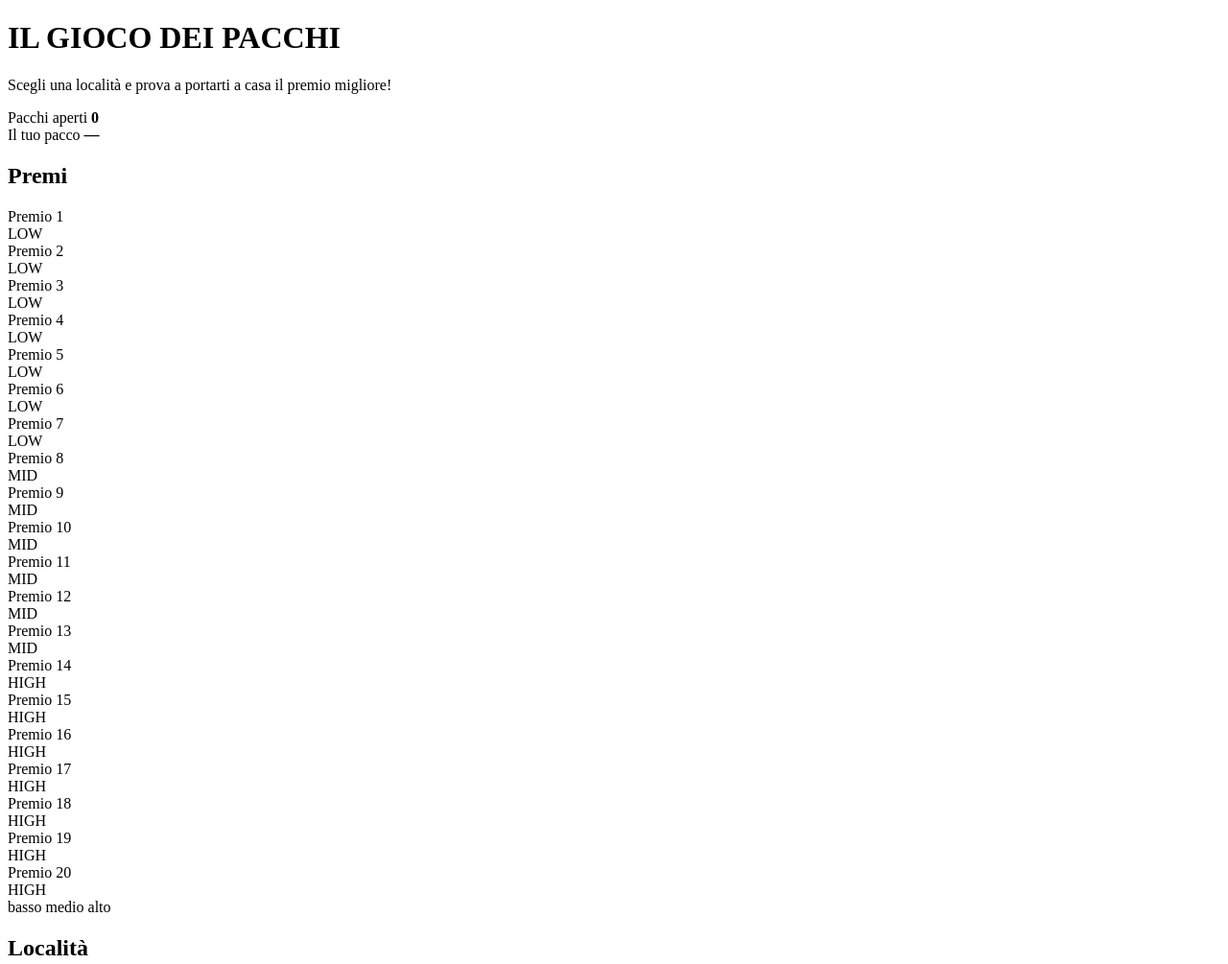
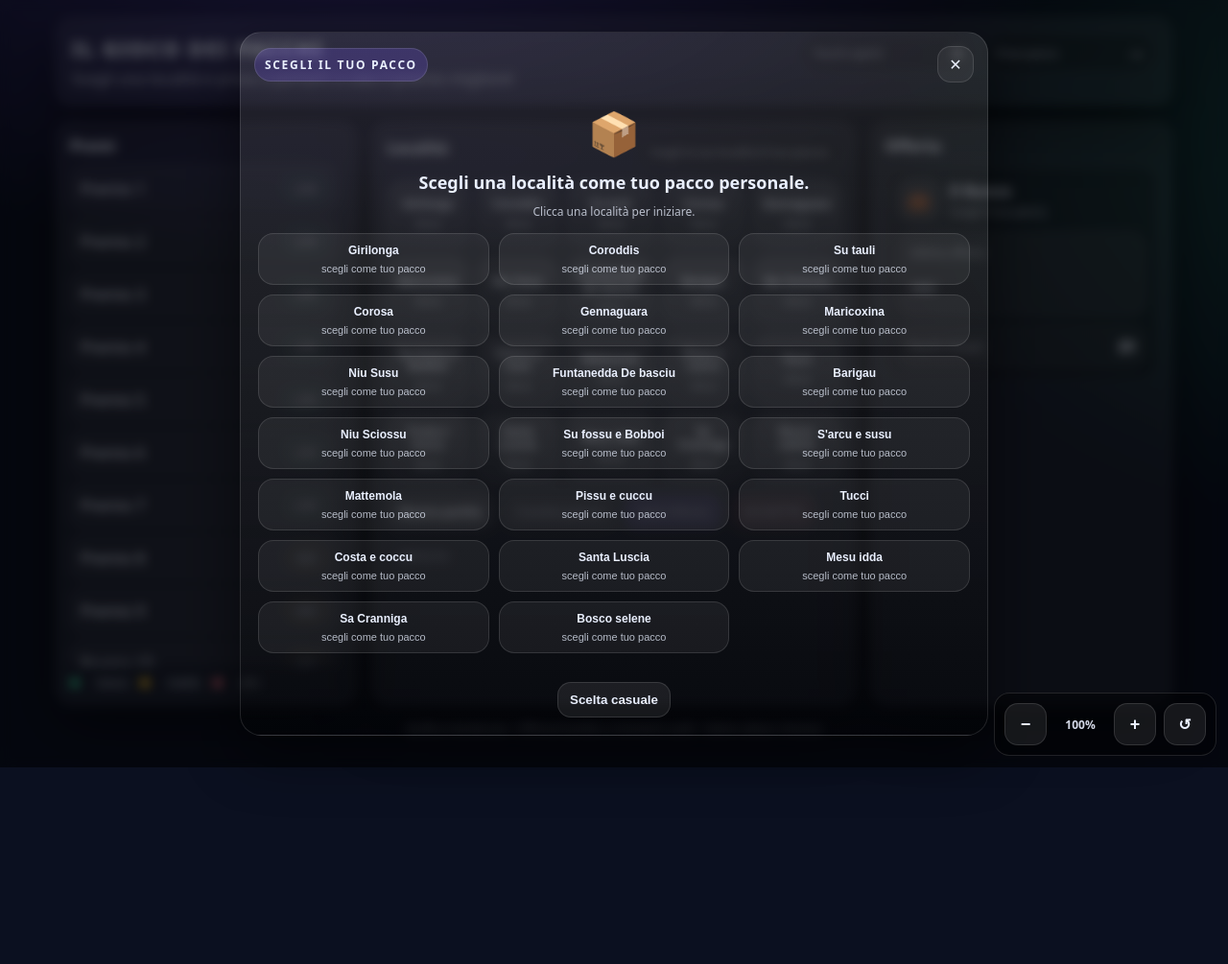
Before and after one commit to andreapistis00-sudo/Affari-tuoi-bdc, a plain HTML site: page index.html in a window 1280 px wide. Shown: the top 1005 px of the page at 96% size. After the commit the page ends 800 px from the top, so only its background shows below. Drawn offline with Linux system fonts and the light colour scheme.

Commit message:
Update style.css

```diff
--- a/style.css
+++ b/style.css
@@ -1,243 +1,389 @@
-<!DOCTYPE html>
-<html lang="it">
-  <head>
-    <meta charset="UTF-8" />
-    <meta name="viewport" content="width=device-width, initial-scale=1.0" />
-    <title>IL GIOCO DEI PACCHI</title>
-    <link rel="stylesheet" href="style.css" />
-  </head>
+:root{
+  --bg: #0b1020;
+  --panel: rgba(255,255,255,.06);
+  --text: #eaf0ff;
+  --muted: rgba(234,240,255,.75);
+  --border: rgba(255,255,255,.12);
+  --shadow: 0 20px 60px rgba(0,0,0,.45);
+  --radius: 18px;
 
-  <body>
-    <div class="app">
-      <header class="topbar">
-        <div class="title">
-          <h1 id="gameTitle">IL GIOCO DEI PACCHI</h1>
-          <p id="subtitle">Scegli una località e prova a portarti a casa il premio migliore!</p>
-        </div>
+  /* scala UI automatica (desktop fisso + autoscale) */
+  --ui-scale: 1;
+}
 
-        <div class="status">
-          <div class="chip">
-            <span>Pacchi aperti</span>
-            <strong id="openedLabel">0</strong>
-          </div>
-          <div class="chip">
-            <span>Il tuo pacco</span>
-            <strong id="myCaseLabel">—</strong>
-          </div>
-        </div>
-      </header>
+*{ box-sizing:border-box; }
+html,body{ height:100%; }
 
-      <main class="layout">
-        <section class="panel prizes">
-          <h2>Premi</h2>
-          <div class="prizeGrid" id="prizeGrid"></div>
-          <div class="legend">
-            <span class="dot dot-low"></span> basso
-            <span class="dot dot-mid"></span> medio
-            <span class="dot dot-high"></span> alto
-          </div>
-        </section>
+body{
+  margin:0;
+  font-family: ui-sans-serif, system-ui, -apple-system, Segoe UI, Roboto, Arial;
+  background: radial-gradient(1200px 600px at 30% -10%, rgba(124,92,255,.35), transparent 60%),
+              radial-gradient(900px 700px at 110% 20%, rgba(54,211,153,.22), transparent 55%),
+              var(--bg);
+  color:var(--text);
 
-        <section class="panel board">
-          <div class="boardHeader">
-            <h2>Località</h2>
-            <div class="hint" id="hintText">Scegli la tua località (il tuo pacco).</div>
-          </div>
+  overflow-x: hidden;
 
-          <div class="caseGrid" id="caseGrid"></div>
+  /* ✅ centratura stabile dell'app */
+  display:flex;
+  justify-content:center;
+  align-items:flex-start;
+}
 
-          <div class="actions">
-            <button class="btn secondary" id="btnNew">Nuova partita</button>
-            <button class="btn secondary" id="btnSwap" disabled>Cambia pacco</button>
+.app{
+  width: 1200px;
+  padding:18px;
+  margin: 0;
 
-            <!-- non usati (offerta obbligatoria via modal) -->
-            <button class="btn" id="btnOffer" disabled>Vedi Offerta</button>
-            <button class="btn danger" id="btnDeal" disabled>ACCETTA</button>
-            <button class="btn ghost" id="btnNoDeal" disabled>RIFIUTA</button>
-          </div>
-        </section>
+  transform: scale(var(--ui-scale));
+  transform-origin: top center;
+}
 
-        <section class="panel offer">
-          <h2>Offerta</h2>
+.topbar{
+  display:flex; gap:16px; align-items:flex-start; justify-content:space-between;
+  padding:16px; background:var(--panel); border:1px solid var(--border);
+  border-radius:var(--radius); box-shadow:var(--shadow);
+}
 
-          <div class="offerBox">
-            <div class="bankerRow">
-              <div class="bankerAvatar" aria-hidden="true">💼</div>
-              <div>
-                <div class="bankerName" id="bankerName">Il Banco</div>
-                <div class="bankerLine" id="bankerLine">Sei pronto per l’offerta?</div>
-              </div>
-            </div>
+.title h1{ margin:0; letter-spacing:.08em; font-size:22px; }
+.title p{ margin:6px 0 0; color:var(--muted); }
 
-            <div class="offerValue">
-              <div class="label">Ultima offerta</div>
-              <div class="value" id="offerValue">—</div>
-            </div>
+.status{ display:flex; gap:10px; flex-wrap:wrap; justify-content:flex-end; }
+.chip{
+  min-width:180px;
+  padding:10px 12px;
+  border:1px solid var(--border);
+  border-radius:999px;
+  background:rgba(0,0,0,.18);
+  display:flex; justify-content:space-between; align-items:center; gap:10px;
+}
+.chip span{ color:var(--muted); font-size:12px; }
+.chip strong{ font-size:14px; }
 
-            <div class="offerMeta" id="offerMeta">
-              <div class="only">
-                <span>Pacchi rimasti</span><strong id="casesLeft">—</strong>
-              </div>
-            </div>
-          </div>
+.layout{
+  margin-top:16px;
+  display:grid;
+  grid-template-columns: 1fr 1.6fr 1fr;
+  gap:16px;
+}
 
-          <div class="result" id="resultBox" hidden>
-            <h3 id="resultTitle">Risultato</h3>
-            <p id="resultText"></p>
-          </div>
-        </section>
-      </main>
+.panel{
+  background:var(--panel);
+  border:1px solid var(--border);
+  border-radius:var(--radius);
+  box-shadow:var(--shadow);
+  padding:14px;
+}
+.panel h2{ margin:0 0 10px; font-size:16px; }
 
-      <footer class="footer">
-        <span id="footerText">Grafica mantenuta • Offerta/Cambio a momenti scelti • Valore atteso rimosso</span>
-      </footer>
-    </div>
+.prizeGrid{
+  display:grid;
+  grid-template-columns: 1fr;
+  gap:8px;
+  max-height:520px;
+  overflow:auto;
+  padding-right:6px;
+}
+.prizeItem{
+  display:flex; justify-content:space-between; align-items:center;
+  padding:10px 10px;
+  border-radius:14px;
+  border:1px solid var(--border);
+  background:rgba(255,255,255,.04);
+}
+.prizeItem.out{
+  opacity:.45;
+  text-decoration:line-through;
+  filter:saturate(.6);
+}
+.tag{
+  font-size:11px;
+  padding:4px 9px;
+  border-radius:999px;
+  border:1px solid var(--border);
+  color:var(--muted);
+}
+.tag.low{ border-color: rgba(54,211,153,.5); }
+.tag.mid{ border-color: rgba(251,191,36,.5); }
+.tag.high{ border-color: rgba(251,113,133,.5); }
 
-    <!-- MODAL: SCEGLI IL TUO PACCO (obbligatorio) -->
-    <div class="modal" id="pickModal" hidden>
-      <div class="modalCard" role="dialog" aria-modal="true" aria-labelledby="pickTitle">
-        <div class="modalTop">
-          <div class="modalBadge" id="pickTitle">SCEGLI IL TUO PACCO</div>
-          <button class="modalClose" id="pickClose" aria-label="Chiudi">✕</button>
-        </div>
+.legend{
+  margin-top:10px;
+  color:var(--muted);
+  display:flex; gap:12px; align-items:center; flex-wrap:wrap;
+  font-size:12px;
+}
+.dot{ width:10px; height:10px; border-radius:50%; display:inline-block; margin-right:6px; }
+.dot-low{ background: rgba(54,211,153,.9); }
+.dot-mid{ background: rgba(251,191,36,.9); }
+.dot-high{ background: rgba(251,113,133,.9); }
 
-        <div class="modalBody">
-          <div class="modalIcon" aria-hidden="true">📦</div>
-          <div class="modalPlace">Scegli una località come tuo pacco personale.</div>
-          <div class="modalSub">Clicca una località per iniziare.</div>
+.boardHeader{
+  display:flex; align-items:center; justify-content:space-between; gap:10px;
+}
+.hint{
+  color:var(--muted);
+  font-size:12px;
+  padding:8px 10px;
+  border-radius:999px;
+  border:1px solid var(--border);
+  background:rgba(0,0,0,.18);
+}
 
-          <div class="swapGrid" id="pickGrid"></div>
-        </div>
+.caseGrid{
+  margin-top:12px;
+  display:grid;
+  grid-template-columns: repeat(5, 1fr);
+  gap:10px;
+}
 
-        <div class="modalActions">
-          <button class="btn secondary" id="pickRandom">Scelta casuale</button>
-        </div>
-      </div>
-    </div>
+.caseBtn{
+  position:relative;
+  border-radius:18px;
+  border:1px solid var(--border);
+  background: linear-gradient(180deg, rgba(255,255,255,.10), rgba(255,255,255,.03));
+  color:var(--text);
+  padding:12px 10px;
+  cursor:pointer;
+  transition: transform .12s ease, opacity .12s ease;
+  min-height:70px;
+}
+.caseBtn:hover{ transform: translateY(-2px); }
+.caseBtn .num{ font-weight:800; font-size:12px; line-height:1.15; }
+.caseBtn .small{ display:block; color:var(--muted); font-size:11px; margin-top:6px; }
+.caseBtn.mine{
+  outline:2px solid rgba(124,92,255,.9);
+  box-shadow: 0 0 0 6px rgba(124,92,255,.18);
+}
+.caseBtn.opened{ opacity:.35; cursor:not-allowed; transform:none; }
+.caseBtn.opened::after{
+  content:"APERTO";
+  position:absolute;
+  inset:auto 10px 10px 10px;
+  font-size:10px;
+  letter-spacing:.12em;
+  color:rgba(234,240,255,.6);
+}
 
-    <!-- MODAL: PREMIO USCITO -->
-    <div class="modal" id="revealModal" hidden>
-      <div class="modalCard" role="dialog" aria-modal="true" aria-labelledby="revealTitle">
-        <div class="modalTop">
-          <div class="modalBadge" id="revealTitle">PREMIO USCITO</div>
-          <button class="modalClose" id="revealClose" aria-label="Chiudi">✕</button>
-        </div>
+.actions{ margin-top:12px; display:flex; gap:10px; flex-wrap:wrap; }
 
-        <div class="modalBody">
-          <div class="modalIcon" aria-hidden="true">🎁</div>
-          <div class="modalPlace" id="revealPlace">—</div>
-          <div class="modalPrize" id="revealPrize">—</div>
-          <div class="modalSub" id="revealSub">Continua ad aprire le località.</div>
-        </div>
+.btn{
+  border:1px solid var(--border);
+  background: rgba(124,92,255,.35);
+  color:var(--text);
+  padding:10px 12px;
+  border-radius:14px;
+  cursor:pointer;
+  transition: transform .12s ease, opacity .12s ease;
+  font-weight:700;
+}
+.btn:hover{ transform: translateY(-1px); }
+.btn:disabled{ opacity:.4; cursor:not-allowed; transform:none; }
+.btn.secondary{ background: rgba(255,255,255,.08); }
+.btn.danger{ background: rgba(251,113,133,.22); }
+.btn.ghost{ background: transparent; }
 
-        <div class="modalActions">
-          <button class="btn" id="revealOk">OK, continua</button>
-        </div>
-      </div>
-    </div>
+.offerBox{
+  border:1px solid var(--border);
+  border-radius:18px;
+  background: rgba(0,0,0,.18);
+  padding:12px;
+}
+.bankerRow{ display:flex; gap:10px; align-items:center; margin-bottom:10px; }
+.bankerAvatar{
+  width:44px; height:44px; border-radius:14px;
+  display:grid; place-items:center;
+  background: rgba(255,255,255,.08);
+  border:1px solid var(--border);
+  font-size:20px;
+}
+.bankerName{ font-weight:800; }
+.bankerLine{ color:var(--muted); font-size:12px; margin-top:2px; }
 
-    <!-- MODAL: OFFERTA (obbligatorio) -->
-    <div class="modal" id="offerModal" hidden>
-      <div class="modalCard" role="dialog" aria-modal="true" aria-labelledby="offerTitle">
-        <div class="modalTop">
-          <div class="modalBadge" id="offerTitle">OFFERTA DEL BANCO</div>
-          <button class="modalClose" id="offerClose" aria-label="Chiudi">✕</button>
-        </div>
+.offerValue{
+  margin-top:12px;
+  padding:12px;
+  border-radius:16px;
+  border:1px solid var(--border);
+  background: rgba(255,255,255,.05);
+}
+.offerValue .label{ color:var(--muted); font-size:12px; }
+.offerValue .value{ font-size:28px; font-weight:900; margin-top:6px; }
 
-        <div class="modalBody">
-          <div class="modalIcon" aria-hidden="true">💼</div>
-          <div class="modalPlace">Il Banco ti offre:</div>
-          <div class="modalPrize" id="offerModalValue">—</div>
-          <div class="modalSub" id="offerModalSub">Devi scegliere: accetta o rifiuta.</div>
-        </div>
+.offerMeta{
+  margin-top:10px;
+  display:grid;
+  grid-template-columns: 1fr 1fr;
+  gap:10px;
+}
+.offerMeta div{
+  padding:10px;
+  border-radius:16px;
+  border:1px solid var(--border);
+  background: rgba(255,255,255,.04);
+  display:flex; justify-content:space-between; align-items:center;
+}
+.offerMeta span{ color:var(--muted); font-size:12px; }
+.offerMeta .only{ grid-column: 1 / -1; }
 
-        <div class="modalActions two">
-          <button class="btn" id="offerAccept">ACCETTA L'OFFERTA</button>
-          <button class="btn" id="offerReject">RIFIUTA L'OFFERTA</button>
-        </div>
-      </div>
-    </div>
+.result{
+  margin-top:12px;
+  padding:12px;
+  border-radius:18px;
+  border:1px solid var(--border);
+  background: rgba(54,211,153,.10);
+}
+.result p{ margin:0; color:var(--muted); white-space:pre-line; }
 
-    <!-- MODAL: CAMBIO PACCO (obbligatorio) -->
-    <div class="modal" id="swapModal" hidden>
-      <div class="modalCard" role="dialog" aria-modal="true" aria-labelledby="swapTitle">
-        <div class="modalTop">
-          <div class="modalBadge" id="swapTitle">CAMBIO PACCO</div>
-          <button class="modalClose" id="swapClose" aria-label="Chiudi">✕</button>
-        </div>
+.footer{
+  margin-top:16px;
+  color:rgba(234,240,255,.6);
+  font-size:12px;
+  text-align:center;
+}
 
-        <div class="modalBody">
-          <div class="modalIcon" aria-hidden="true">🔁</div>
-          <div class="modalPlace" id="swapMyCase">Il tuo pacco: —</div>
-          <div class="modalSub" id="swapSub">
-            Scegli un pacco con cui scambiare, oppure continua senza cambiare.
-          </div>
-          <div class="swapGrid" id="swapGrid"></div>
-        </div>
+/* MODAL */
+.modal{
+  position:fixed;
+  inset:0;
+  display:grid;
+  place-items:center;
+  background: rgba(0,0,0,.55);
+  backdrop-filter: blur(6px);
+  z-index: 9999;
 
-        <div class="modalActions">
-          <button class="btn secondary" id="swapSkip">Continua senza cambiare</button>
-        </div>
-      </div>
-    </div>
+  /* ✅ safe area */
+  padding: calc(18px + env(safe-area-inset-top)) 18px calc(18px + env(safe-area-inset-bottom)) 18px;
+}
+.modal[hidden]{ display:none !important; }
 
-    <!-- Firebase PRIMA del tuo script -->
-    <script src="https://www.gstatic.com/firebasejs/10.12.5/firebase-app-compat.js"></script>
-    <script src="https://www.gstatic.com/firebasejs/10.12.5/firebase-firestore-compat.js"></script>
+.modalCard{
+  width:min(780px, 100%);
+  border-radius: 22px;
+  border: 1px solid var(--border);
+  background: linear-gradient(180deg, rgba(255,255,255,.10), rgba(0,0,0,.25));
+  box-shadow: var(--shadow);
+  overflow:hidden;
 
-    <!-- Il tuo script UNA sola volta -->
-    <script src="script.js"></script>
-  </body>
-</html>
-/* ✅ MOBILE "VERO": ordine pannelli + tap-friendly */
+  /* ✅ IMPORTANTISSIMO: centro reale dei modali */
+  transform: scale(var(--ui-scale));
+  transform-origin: center center;
+}
+
+.modalTop{
+  display:flex;
+  align-items:center;
+  justify-content:space-between;
+  padding: 14px 14px 10px;
+}
+.modalBadge{
+  font-weight: 900;
+  letter-spacing:.14em;
+  font-size: 12px;
+  padding: 8px 10px;
+  border-radius: 999px;
+  border: 1px solid var(--border);
+  background: rgba(124,92,255,.22);
+}
+.modalClose{
+  border:1px solid var(--border);
+  background: rgba(255,255,255,.06);
+  color: var(--text);
+  width: 38px;
+  height: 38px;
+  border-radius: 14px;
+  cursor:pointer;
+  font-size: 16px;
+}
+.modalBody{ padding: 6px 18px 16px; text-align:center; }
+.modalIcon{ font-size: 44px; margin-top: 6px; }
+.modalPlace{ margin-top: 10px; font-size: 18px; font-weight: 900; }
+.modalPrize{ margin-top: 8px; font-size: 26px; font-weight: 950; }
+.modalSub{ margin-top: 10px; color: var(--muted); font-size: 12px; }
+.modalActions{
+  padding: 14px 18px 18px;
+  display:flex;
+  justify-content:center;
+  gap:10px;
+  flex-wrap:wrap;
+}
+.modalActions.two{ justify-content:space-between; }
+
+body.modal-open{ overflow:hidden; }
+
+.swapGrid{
+  margin-top: 14px;
+  display:grid;
+  grid-template-columns: repeat(3, 1fr);
+  gap: 10px;
+  text-align:left;
+}
+.swapBtn{
+  border:1px solid var(--border);
+  background: rgba(255,255,255,.06);
+  color: var(--text);
+  border-radius: 16px;
+  padding: 10px 10px;
+  cursor:pointer;
+  transition: transform .12s ease, opacity .12s ease;
+}
+.swapBtn:hover{ transform: translateY(-1px); }
+.swapBtn strong{ display:block; font-size:12px; }
+.swapBtn span{ display:block; margin-top:6px; color:var(--muted); font-size:11px; }
+
+/* Colori bottoni OFFERTA */
+#offerAccept{
+  background: rgba(54,211,153,.28);
+  border-color: rgba(54,211,153,.55);
+}
+#offerReject{
+  background: rgba(251,113,133,.22);
+  border-color: rgba(251,113,133,.55);
+}
+
+/* Zoom controls */
+.zoomControls{
+  position: fixed;
+  right: 12px;
+  bottom: 12px;
+  z-index: 10000;
+  display: flex;
+  align-items: center;
+  gap: 8px;
+
+  padding: 10px;
+  border-radius: 16px;
+  border: 1px solid var(--border);
+  background: rgba(0,0,0,.35);
+  backdrop-filter: blur(6px);
+}
+
+.zoomBtn{
+  width: 44px;
+  height: 44px;
+  border-radius: 14px;
+  border: 1px solid var(--border);
+  background: rgba(255,255,255,.08);
+  color: var(--text);
+  font-weight: 900;
+  font-size: 18px;
+  cursor: pointer;
+}
+
+.zoomBtn.reset{ font-size: 16px; }
+
+.zoomPct{
+  min-width: 54px;
+  text-align: center;
+  font-weight: 800;
+  color: var(--text);
+  opacity: .9;
+  font-size: 12px;
+}
+
+/* Manteniamo 3 colonne anche sotto 980px (coerente con autoscale) */
 @media (max-width: 980px){
-
-  /* header più compatto */
-  .topbar{
-    flex-direction: column;
-    align-items: stretch;
-    gap: 12px;
-  }
-  .status{
-    justify-content: flex-start;
-  }
-  .chip{
-    min-width: 0;
-    flex: 1 1 auto;
-  }
-
-  /* ordine pannelli: gioco prima */
-  .board{ order: 1; }
-  .offer{ order: 2; }
-  .prizes{ order: 3; }
-
-  /* griglia pacchi più comoda */
-  .caseGrid{
-    gap: 10px;
-    grid-template-columns: repeat(3, 1fr);
-  }
-  .caseBtn{
-    min-height: 84px;
-    padding: 14px 10px;
-  }
-  .caseBtn .num{
-    font-size: 13px;
-  }
-  .caseBtn .small{
-    font-size: 11px;
-  }
-
-  /* azioni full-width */
-  .actions{
-    flex-direction: column;
-    gap: 10px;
-  }
-  .actions .btn{
-    width: 100%;
-  }
-
-  /* premi: area più bassa e scroll interna */
-  .prizeGrid{
-    max-height: 260px;
-  }
+  .layout{ grid-template-columns: 1fr 1.6fr 1fr; }
+  .caseGrid{ grid-template-columns: repeat(5, 1fr); }
+  .swapGrid{ grid-template-columns: repeat(3, 1fr); }
 }
```
